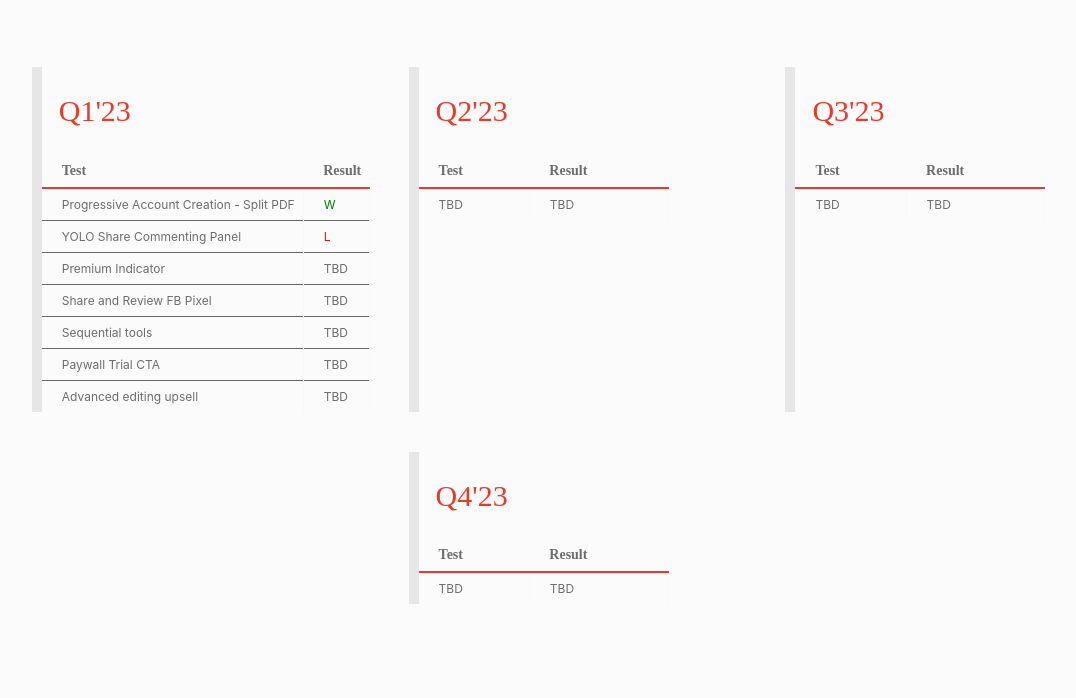
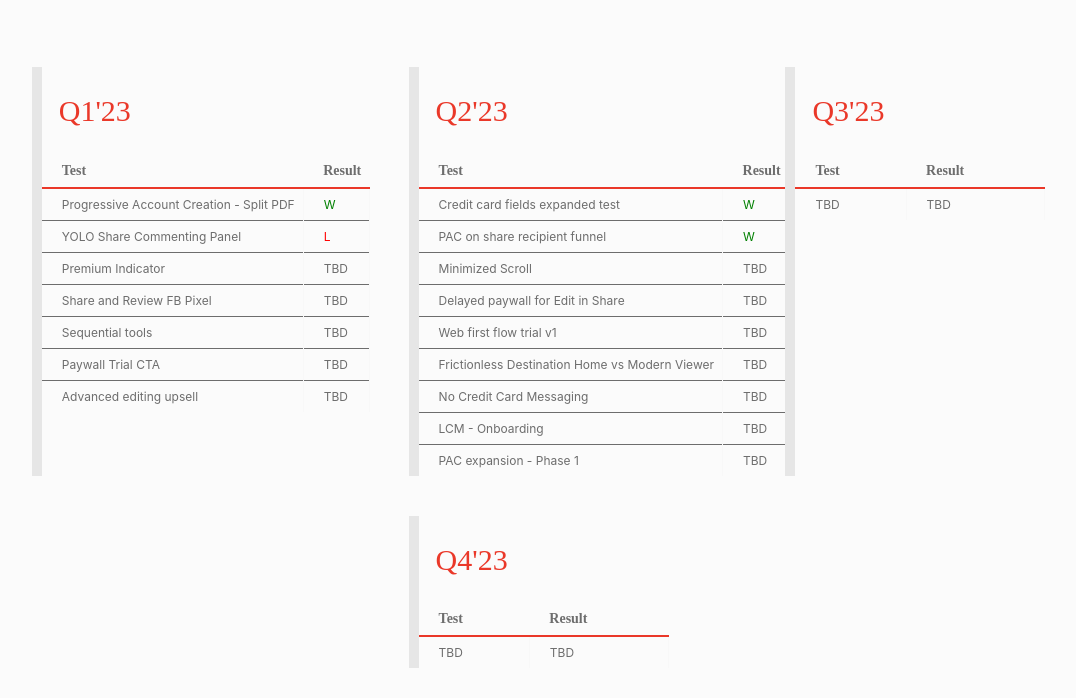
Before and after one commit to adamdj1/adamdj1.github.io, a plain HTML site: page index.html in a window 1280 px wide. Shown: the part 625-1323 px from the top of the page, without its empty margins (93-1169 px from the left). Before the commit the page ends 1259 px from the top, so only its background shows below. Drawn offline with Linux system fonts and the light colour scheme.

Commit message:
Update index.html

```diff
--- a/index.html
+++ b/index.html
@@ -15,7 +15,7 @@
     <div class="top-bar"></div>
 
     <div class="header-content">
-      <h1 class="header-text">Test PLG Team</h1>
+      <h1 class="header-text">Acrobat PLG Team</h1>
       <div class="subhead-container">
         <img src="https://www.adobe.com/content/dam/dx-dc/images/acrobat/product-icon-reader.svg" alt="Acrobat" class="inline-image">
         <h1 class="sub-head">Testing</h1>
@@ -159,9 +159,44 @@
       </thead>
       <tbody>
         <tr>
-          <td>TBD</td>
+          <td><a href="https://adobe.sharepoint.com/:p:/s/DCIndividual/EZGg1cwnV-9BnFChOZIKkUUBhSwPJp4e6Kt6SYxUePd1dg?e=bai2od&wdLOR=cD6EEF0DD-FA94-B044-9C32-EEB723CF0700" target="_blank">Credit card fields expanded test</a></td>
+          <td style="color: green;">W</td>
+        </tr>
+        <tr>
+          <td><a href="https://adobe.sharepoint.com/:p:/s/DocumentCloudJourneyTeam/EbeOCnmfkURGoLKHi1_0ItkBgz2ltB79Bu5BKlIVyuQcow?e=BaKibD%20PAC&wdLOR=c8A3D24A8-BEF5-944A-955C-D394788B61FE" target="_blank">PAC on share recipient funnel</a></td>
+          <td style="color: green;">W</td>
+        </tr>
+        <tr>
+          <td><a href="https://adobe.sharepoint.com/:p:/s/DCIndividual/Ed5o9jVGDK5EhNJ0S1708b8BRCoHXwgM9xfMd8IxcS3CjA?e=TJAvR1&isSPOFile=1&wdLOR=c25EA5C95-D39B-A947-879B-CC3BDC851978" target="_blank">Minimized Scroll</a></td>
           <td>TBD</td>
         </tr>
+        <tr>
+          <td><a href="https://adobe.sharepoint.com/:p:/s/DCIndividual/ESZ8wzK0kjhKh7kaaFL-_B4BXfKSULHVtYmuQ4RdV9jf9g?e=B4pG6v&isSPOFile=1&wdLOR=c7EB3E39B-FE66-FB48-8919-8EF86D997D77" target="_blank">Delayed paywall for Edit in Share</a></td>
+          <td>TBD</td>
+        </tr>
+        <tr>
+          <td><a href="https://adobe.sharepoint.com/:p:/r/sites/DCIndividual/_layouts/15/Doc.aspx?sourcedoc=%7B10899369-CB0C-400B-97F7-803473ADEC3D%7D&file=2023%20-%20Web-first%20flow%20market%20test%20overview%20and%20roadmap%20-%20Copy.pptx&action=edit&mobileredirect=true&cid=6697425f-29f9-420e-95ac-fbbd9b708524Webfirst&wdLOR=c57C6094F-38C8-8948-8CA2-27D72E70816C" target="_blank">Web first flow trial v1</a></td>
+          <td>TBD</td>
+        </tr>
+        <tr>
+          <td><a href="https://adobe.sharepoint.com/:p:/s/DocumentCloudJourneyTeam/Ea2p8rSpFINMs0RG6hJPSIQBFayvQFCEi9ivKeccDMSe5w?e=uhpiXj-&wdLOR=c46892364-6360-D844-B3AB-107651948004" target="_blank">Frictionless Destination Home vs Modern Viewer</a></td>
+          <td>TBD</td>
+        </tr>
+        <tr>
+          <td><a href="https://adobe.sharepoint.com/:p:/s/DocumentCloudJourneyTeam/EeX46rbP7etOqqOlLS8z0icBXxyJcPVuAyOkaGQnih3pYQ?e=5b8d2BNo&wdLOR=c76BACC0F-7421-7B4F-805B-5BF8531F7DF7" target="_blank">No Credit Card Messaging</a></td>
+          <td>TBD</td>
+        </tr>
+        <tr>
+          <td><a href="" target="_blank">LCM - Onboarding</a></td>
+          <td>TBD</td>
+        </tr>
+        <tr>
+          <td><a href="" target="_blank">PAC expansion - Phase 1</a></td>
+          <td>TBD</td>
+        </tr>
+
+
+
       </tbody>
     </table>
   </div>
```
